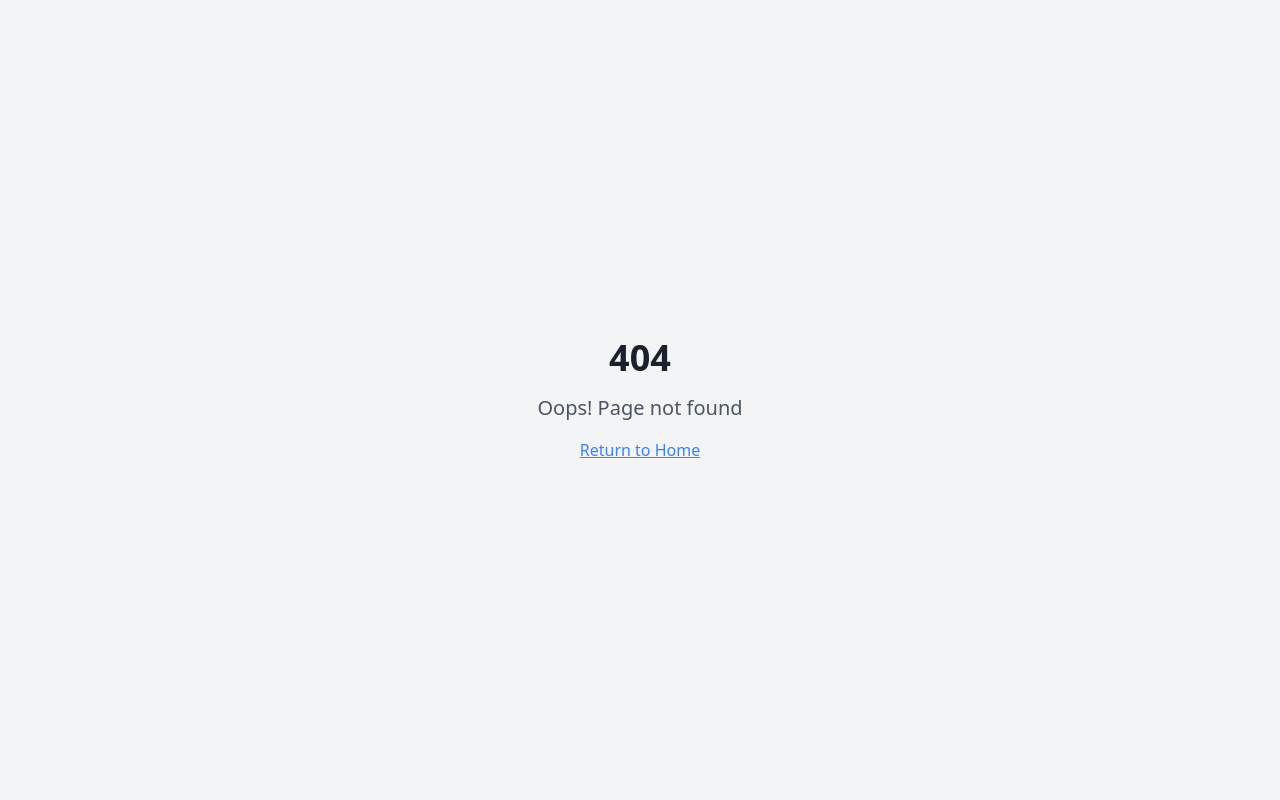
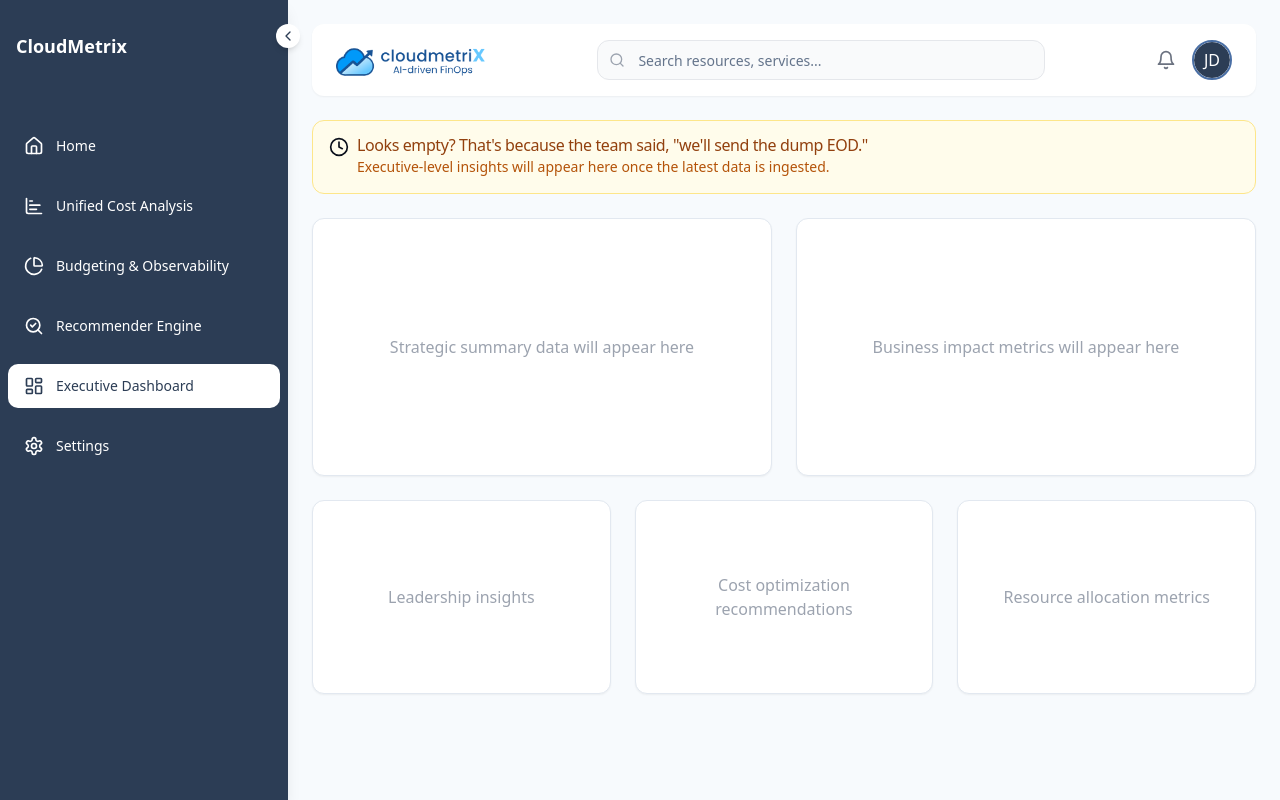
Before and after one commit to suhas-pbi/cX-Dashboard, a React (Vite) app: page /executive in a window 1280 px wide. Before the commit this address had no page. Built offline with nearby package versions, Linux system fonts and the light colour scheme.

Commit message:
feat: Implement Executive Dashboard page
Adds the Executive Dashboard page with intro banner and shared layout.

```diff
--- a/src/App.tsx
+++ b/src/App.tsx
@@ -13,6 +13,7 @@ const Index = React.lazy(() => import("./pages/Index"));
 const UnifiedCostAnalysis = React.lazy(() => import("./pages/UnifiedCostAnalysis"));
 const BudgetingObservability = React.lazy(() => import("./pages/BudgetingObservability"));
 const RecommenderEngine = React.lazy(() => import("./pages/RecommenderEngine"));
+const ExecutiveDashboard = React.lazy(() => import("./pages/ExecutiveDashboard"));
 
 const PageLoader = () => (
   <div className="min-h-screen bg-gradient-to-br from-blue-50 to-indigo-50 p-6">
@@ -52,6 +53,7 @@ const App = () => (
             <Route path="/cost-analysis" element={<UnifiedCostAnalysis />} />
             <Route path="/budgeting" element={<BudgetingObservability />} />
             <Route path="/recommender" element={<RecommenderEngine />} />
+            <Route path="/executive" element={<ExecutiveDashboard />} />
             {/* ADD ALL CUSTOM ROUTES ABOVE THE CATCH-ALL "*" ROUTE */}
             <Route path="*" element={<NotFound />} />
           </Routes>
--- a/src/components/Sidebar.tsx
+++ b/src/components/Sidebar.tsx
@@ -67,7 +67,7 @@ const Sidebar = () => {
               <Link
                 key={index}
                 to={item.path}
-                className={`flex items-center px-4 py-3 mx-2 rounded-md transition-colors duration-200 ${
+                className={`flex items-center px-4 py-3 mx-2 rounded-md transition-colors duration-200 whitespace-nowrap ${
                   isActive ? 'bg-white text-cloudmetrix-accent' : 'hover:bg-white/20 text-white'
                 }`}
               >
--- /dev/null
+++ b/src/pages/ExecutiveDashboard.tsx
@@ -0,0 +1,67 @@
+
+import React from 'react';
+import DashboardHeader from '@/components/DashboardHeader';
+import Sidebar from '@/components/Sidebar';
+import { Alert, AlertDescription, AlertTitle } from "@/components/ui/alert";
+import { Clock } from "lucide-react";
+import { Card, CardContent } from "@/components/ui/card";
+
+const ExecutiveDashboard: React.FC = () => {
+  return (
+    <div className="flex min-h-screen bg-cloudmetrix-backgroundTint">
+      <Sidebar />
+      <div className="flex-1 pl-16 md:pl-72 transition-all duration-300">
+        <div className="container mx-auto py-6 px-4 md:px-6">
+          <DashboardHeader />
+
+          {/* Intro Banner */}
+          <Alert
+            className="mb-6 bg-[#FFFCEB] border-amber-200 text-amber-800"
+          >
+            <Clock className="h-5 w-5" />
+            <AlertTitle className="font-medium">
+              Looks empty? That's because the team said, "we'll send the dump EOD."
+            </AlertTitle>
+            <AlertDescription className="text-sm text-amber-700 mt-1">
+              Executive-level insights will appear here once the latest data is ingested.
+            </AlertDescription>
+          </Alert>
+
+          {/* Placeholder content */}
+          <div className="grid grid-cols-1 lg:grid-cols-2 gap-6 mb-6">
+            <Card>
+              <CardContent className="p-6 h-64 flex items-center justify-center text-gray-400">
+                <p className="text-center">Strategic summary data will appear here</p>
+              </CardContent>
+            </Card>
+            <Card>
+              <CardContent className="p-6 h-64 flex items-center justify-center text-gray-400">
+                <p className="text-center">Business impact metrics will appear here</p>
+              </CardContent>
+            </Card>
+          </div>
+
+          <div className="grid grid-cols-1 lg:grid-cols-3 gap-6">
+            <Card>
+              <CardContent className="p-6 h-48 flex items-center justify-center text-gray-400">
+                <p className="text-center">Leadership insights</p>
+              </CardContent>
+            </Card>
+            <Card>
+              <CardContent className="p-6 h-48 flex items-center justify-center text-gray-400">
+                <p className="text-center">Cost optimization recommendations</p>
+              </CardContent>
+            </Card>
+            <Card>
+              <CardContent className="p-6 h-48 flex items-center justify-center text-gray-400">
+                <p className="text-center">Resource allocation metrics</p>
+              </CardContent>
+            </Card>
+          </div>
+        </div>
+      </div>
+    </div>
+  );
+};
+
+export default ExecutiveDashboard;
```
